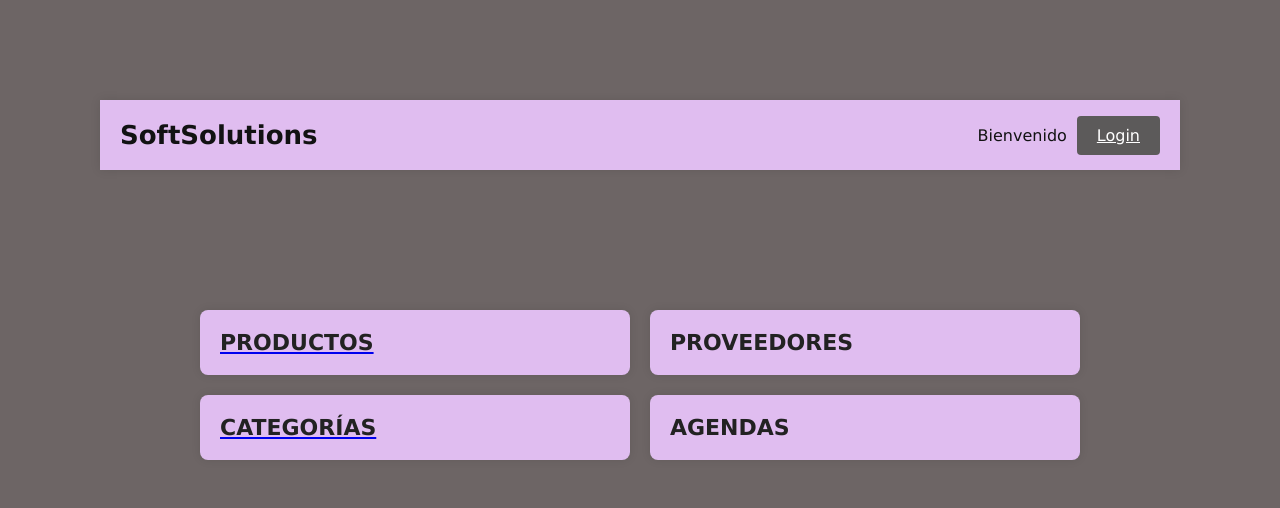
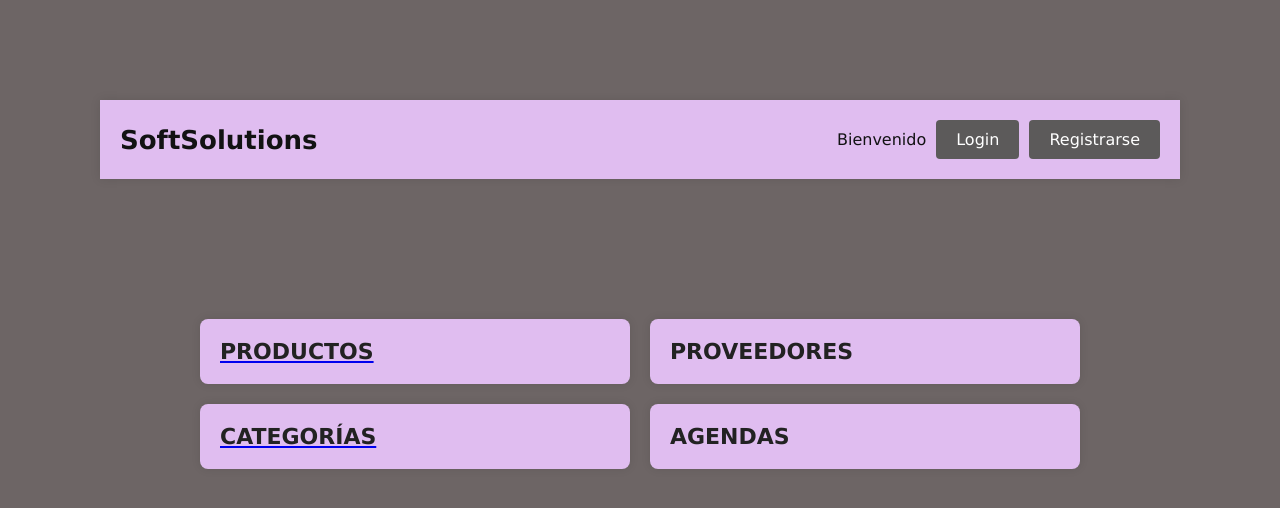
Before and after one commit to duquejmz/apiRest-Backend-Frontend, a React (Vite) app in the folder client/: page / in a window 1280 px wide. Shown: the top 508 px of the page. Built offline with nearby package versions, Linux system fonts and the light colour scheme.

Commit message:
hacky sack

```diff
--- a/client/src/views/Dashboard/index.jsx
+++ b/client/src/views/Dashboard/index.jsx
@@ -10,26 +10,37 @@ function Dashboard() {
         </div>
         <div className="user-menu">
           <span className="user-name">Bienvenido</span>
-          <div className="dropdown">
-            <Link to="/login" className="dropbtn">Login</Link>
-            <div className="dropdown-content">
-              <Link to="/register" id="logout">
-                Cerrar sesión
+          <div className="user-access">
+            <div className="dropdown">
+              <Link to="/login" className="dropbtn">
+                Login
               </Link>
+              <div className="dropdown-content">
+                <Link to="/register" id="logout">
+                  Cerrar sesión
+                </Link>
+              </div>
             </div>
+            <Link to="/register" className="dropbtn">
+              Registrarse
+            </Link>
           </div>
         </div>
       </header>
 
       <div className="dashboard-grid">
         <div className="card" id="productsCard">
-          <Link to="/products"><h3>Productos</h3></Link>
+          <Link to="/products">
+            <h3>Productos</h3>
+          </Link>
         </div>
         <div className="card" id="providersCard">
           <h3>Proveedores</h3>
         </div>
         <div className="card" id="categoriesCard">
-          <Link to='/categories'><h3>Categorías</h3></Link>
+          <Link to="/categories">
+            <h3>Categorías</h3>
+          </Link>
         </div>
         <div className="card" id="agendasCard">
           <h3>Agendas</h3>
--- a/client/src/views/Dashboard/styles.css
+++ b/client/src/views/Dashboard/styles.css
@@ -41,10 +41,12 @@ body {
 .dropdown {
     position: relative;
     display: inline-block;
+
 }
 
 .dropbtn {
     background-color: #5c5a5a;
+    text-decoration: none;
     color: white;
     padding: 10px 20px;
     font-size: 16px;
@@ -52,6 +54,18 @@ body {
     cursor: pointer;
     border-radius: 4px;
     transition: background-color 0.3s ease;
+}
+
+.dropbtn:hover {
+    background-color: #383434;
+}
+
+.user-access {
+    display: flex;
+    flex-direction: row;
+    justify-content: center;
+    align-items: center;
+    gap: 10px;
 }
 
 .dropdown-content {
```
